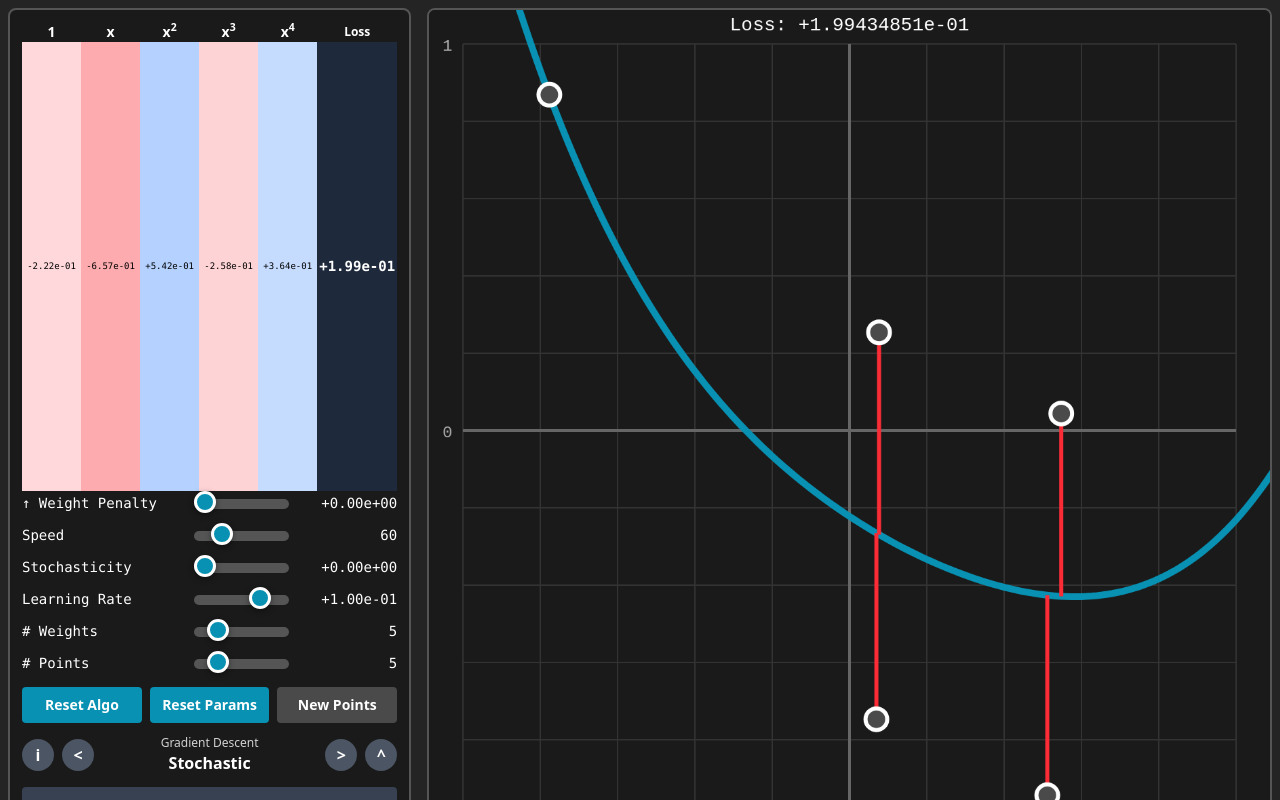
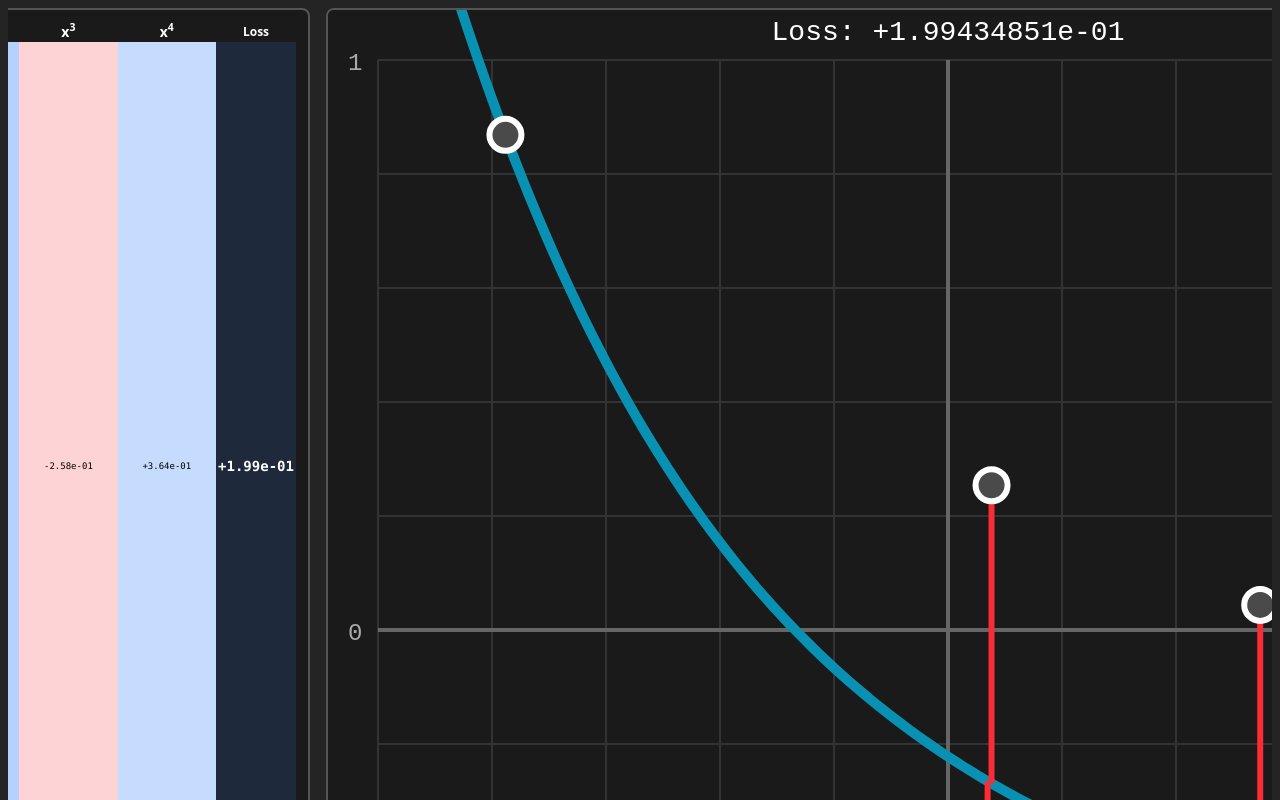
Before and after one commit to niembro64/function-approximation, a Vue app: page / in a window 1280 px wide. Built offline with nearby package versions, Linux system fonts and the light colour scheme.

Commit message:
mobile good desktop bad

```diff
--- a/src/components/FunctionApproximation.vue
+++ b/src/components/FunctionApproximation.vue
@@ -2255,15 +2255,15 @@ watch(rsCurves, (): void => {
   </div> -->
 
   <div
-    class="h-screen-mobile flex flex-col md:flex-row gap-0 md:gap-4 justify-center items-stretch flex-1 overflow-hidden p-0 md:p-0"
+    class="h-screen-mobile flex flex-col md:flex-row gap-0 md:gap-4 justify-center items-stretch overflow-hidden p-0 md:p-0"
   >
     <!-- Single Algorithm Mode -->
     <template v-if="viewMode === 'single'">
       <div
-        class="w-full md:w-[600px] md:min-w-0 flex flex-col justify-end text-left p-2 md:p-3 bg-ui-bg md:rounded-lg border-0 md:border-2 border-ui-border overflow-y-auto md:overflow-y-auto order-2 md:order-1 md:shrink shrink-0"
+        class="w-full md:w-[600px] md:min-w-0 flex flex-col justify-end text-left p-2 md:p-3 bg-ui-bg md:rounded-lg border-0 md:border-2 border-ui-border overflow-hidden order-2 md:order-1 md:shrink-0 shrink-0 min-h-0"
       >
         <!-- Weights Table -->
-        <div class="order-1 flex-1 flex flex-col justify-start overflow-y-auto">
+        <div class="order-1 flex-1 flex flex-col justify-start overflow-hidden min-h-0">
           <WeightsTable
             :sortedCurves="sortedCurves"
             :numWeights="numWeights"
@@ -2273,7 +2273,7 @@ watch(rsCurves, (): void => {
         </div>
 
         <!-- Control Panel (Sliders) -->
-        <div class="order-2">
+        <div class="order-2 shrink-0">
           <ControlPanel
             :sliderConfigs="sliderConfigs"
             :thumbColor="currentAlgoColor"
@@ -2281,7 +2281,7 @@ watch(rsCurves, (): void => {
         </div>
 
         <!-- Algorithm Controls (Buttons) -->
-        <div class="order-3">
+        <div class="order-3 shrink-0">
           <AlgorithmControls
             :currentAlgoInfo="currentAlgoInfo"
             :currentAlgoColor="currentAlgoColor"
@@ -2304,7 +2304,7 @@ watch(rsCurves, (): void => {
         ref="canvasRef"
         :width="CANVAS_SIZE * CONFIG.canvas.scale"
         :height="CANVAS_SIZE * CONFIG.canvas.scale"
-        class="border-0 md:border-2 border-ui-border md:rounded-lg bg-canvas-bg touch-none order-1 md:order-2 w-full min-h-0 flex-1 max-w-full object-contain object-top md:max-w-[66vw] md:h-full md:flex-initial"
+        class="border-0 md:border-2 border-ui-border md:rounded-lg bg-canvas-bg touch-none order-1 md:order-2 w-full min-h-0 flex-1 max-w-full object-contain object-top md:max-w-none md:h-full md:flex-1"
         :style="{
           cursor:
             hoveredPointIndex !== null || draggingPointIndex !== null
@@ -2326,10 +2326,10 @@ watch(rsCurves, (): void => {
     <template v-else>
       <!-- Controls Sidebar -->
       <div
-        class="w-full md:w-[600px] md:min-w-0 flex flex-col justify-end text-left p-2 md:p-3 bg-ui-bg md:rounded-lg border-0 md:border-2 border-ui-border overflow-y-auto md:overflow-y-auto order-2 md:order-1 md:shrink shrink-0"
+        class="w-full md:w-[600px] md:min-w-0 flex flex-col justify-end text-left p-2 md:p-3 bg-ui-bg md:rounded-lg border-0 md:border-2 border-ui-border overflow-hidden order-2 md:order-1 md:shrink-0 shrink-0 min-h-0"
       >
         <!-- All Algorithms Controls (Sliders & Buttons) -->
-        <div class="order-1">
+        <div class="order-1 shrink-0">
           <AllAlgorithmsView
             :generationsPerSec="allAlgoGenerationsPerSec"
             :graphMode="allAlgoGraphMode"
@@ -2341,7 +2341,7 @@ watch(rsCurves, (): void => {
         </div>
 
         <!-- Algorithm Controls (Buttons) - Mode toggle only -->
-        <div class="order-2">
+        <div class="order-2 shrink-0">
           <AlgorithmControls
             :currentAlgoInfo="currentAlgoInfo"
             :currentAlgoColor="currentAlgoColor"
@@ -2363,11 +2363,13 @@ watch(rsCurves, (): void => {
       <AllAlgorithmsGraph
         v-if="allAlgoGraphMode === 'loss'"
         :lossHistory="allAlgoLossHistory"
+        class="flex-1 min-h-0 min-w-0 order-1 md:order-2"
       />
       <AllAlgorithmsCurvesGraph
         v-else
         :allAlgoStates="allAlgoStates"
         :points="points"
+        class="flex-1 min-h-0 min-w-0 order-1 md:order-2"
       />
     </template>
 
```
